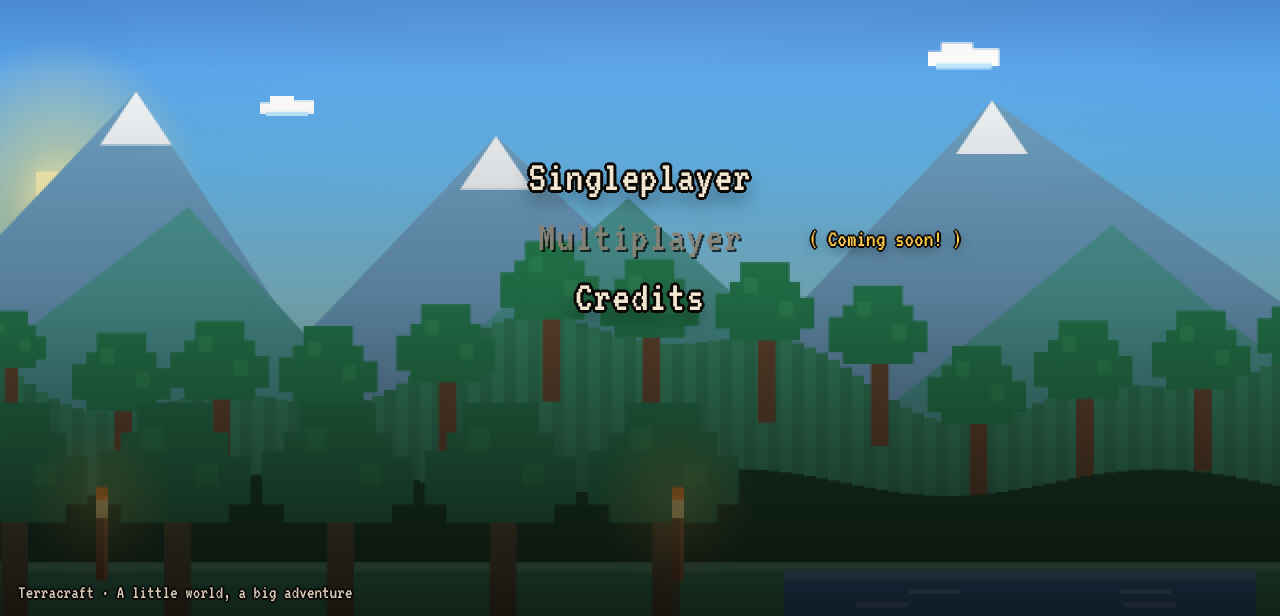
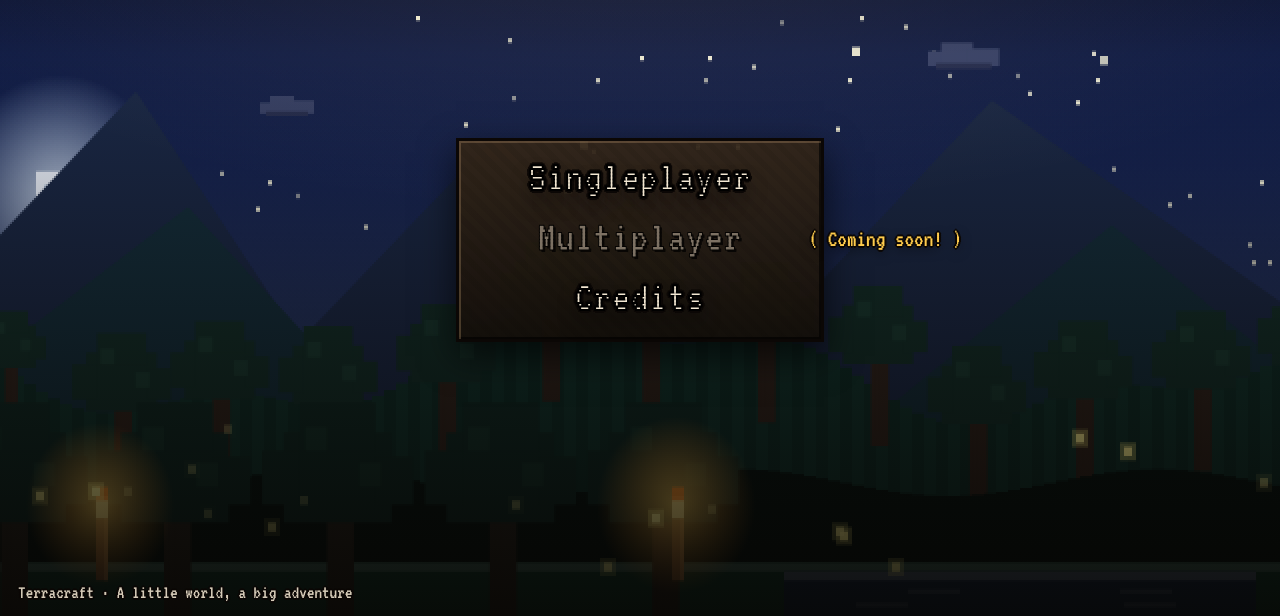
Before and after one commit to Radit-smpaha/terraria-javascript, a plain HTML site: page terraria.html in a window 1280 px wide. Shown: the part 184-800 px from the top of the page. Drawn offline with Linux system fonts and the light colour scheme; animation ran at ten frames a second.

Commit message:
Terraria overhaul: stone menu plaque, chunky stroked menu text, dusk-first menu scene, tan hotbar + bigger hearts, dirt-textured panels; fix duplicate sunAngle and hunger-bar specificity

```diff
--- a/terraria.css
+++ b/terraria.css
@@ -2489,6 +2489,13 @@
   background: linear-gradient(180deg, #ffb37a, #b4530c);
   box-shadow: inset 0 2px 0 rgba(255, 255, 255, .35);
 }
+/* This one needs the id: an `#hunger-bar.hunger-fill` rule further up the file
+   outranks a plain class, so without it the hunger bar kept the old flat orange
+   gradient while every other bar got the Terraria treatment. */
+#hunger-bar.hunger-fill {
+  background: linear-gradient(180deg, #ffb37a, #b4530c);
+  box-shadow: inset 0 2px 0 rgba(255, 255, 255, .35);
+}
 
 /* Life hearts and mana stars: the Terraria signature, now bevelled. */
 .heart { font-size: 19px; }
@@ -2567,3 +2574,79 @@
 
 /* Warm scrollbars everywhere, so no panel shows a blue bar. */
 * { scrollbar-color: var(--terra-edge) var(--terra-deep); }
+
+/* ============================================================
+   TERRARIA OVERHAUL
+   The parts that make the whole thing read as the game rather
+   than as a web page sitting on top of one.
+   ============================================================ */
+
+/* The menu hangs on a carved stone plaque, like the panels Terraria
+   draws its own menus in - instead of loose text on the sky. */
+.title-menu::before {
+  content: '';
+  position: absolute;
+  inset: -14px -4px;
+  z-index: -1;
+  /* Decorative only: a pseudo-element still takes pointer events, and this
+     plaque overhangs the buttons, so without this it could swallow a click. */
+  pointer-events: none;
+  background:
+    repeating-linear-gradient(45deg, rgba(0, 0, 0, .06) 0 6px, transparent 6px 12px),
+    linear-gradient(180deg, rgba(52, 38, 24, .93), rgba(20, 15, 10, .95));
+  border: 3px solid var(--terra-ink);
+  box-shadow: var(--terra-bevel), 0 14px 34px rgba(0, 0, 0, .62);
+}
+
+/* VT323 is a thin face; Terraria's is a chunky pixel one. Stroking the
+   stems is what gives the menu text real weight. */
+.title-button { -webkit-text-stroke: 2px #000; }
+.title-button-disabled { -webkit-text-stroke: 1px #000; }
+
+/* A darker, moodier frame - Terraria's menu is never flat daylight. */
+.title-vignette {
+  background:
+    radial-gradient(110% 70% at 50% 8%, rgba(255, 214, 150, .10), transparent 60%),
+    linear-gradient(180deg, rgba(10, 6, 3, .44), transparent 30%,
+      rgba(8, 5, 3, .34) 58%, rgba(6, 4, 2, .86));
+}
+
+/* Hotbar: Terraria's slots are tan-framed over a dark interior. */
+.hotbar-slot {
+  border-color: #b0a17c;
+  background: linear-gradient(180deg, #332d24, #1b1712);
+  box-shadow: inset 2px 2px 0 rgba(226, 213, 176, .35),
+    inset -2px -2px 0 rgba(0, 0, 0, .65);
+}
+.hotbar-slot:hover {
+  border-color: var(--terra-gold);
+  background: linear-gradient(180deg, #4a4032, #241f18);
+}
+.hotbar-slot.active {
+  border-color: #fff4cf;
+  background: linear-gradient(180deg, #6b5c44, #33291d);
+  box-shadow: inset 0 0 0 2px rgba(255, 244, 207, .75), 0 0 16px rgba(255, 232, 160, .55);
+}
+
+/* Life and mana, big and unmissable, the way Terraria draws them. */
+.heart { font-size: 24px; }
+.heart.full {
+  color: #e02f2f;
+  filter: drop-shadow(0 1px 0 #4a0b0b) drop-shadow(0 0 6px rgba(255, 50, 50, .55));
+}
+.heart.empty { color: #4a3a34; filter: none; }
+.star { font-size: 21px; }
+.star.full {
+  color: #4aa3ff;
+  filter: drop-shadow(0 1px 0 #0b2a4a) drop-shadow(0 0 6px rgba(70, 150, 255, .6));
+}
+
+/* A hint of packed dirt on every panel, like Terraria's stonework. */
+.top-left-panel,
+.hotbar-wrapper,
+.modal-content,
+.title-world-list,
+.title-credits ul {
+  background-image: repeating-linear-gradient(45deg,
+    rgba(0, 0, 0, .05) 0 5px, transparent 5px 10px);
+}
--- a/terraria.html
+++ b/terraria.html
@@ -5,7 +5,7 @@
   <meta charset="UTF-8">
   <meta name="viewport" content="width=device-width, initial-scale=1.0, user-scalable=no">
   <title>Terracraft: Forest Survivor & Boss Slayer</title>
-  <link rel="stylesheet" href="terraria.css?v=23">
+  <link rel="stylesheet" href="terraria.css?v=24">
   <link rel="preconnect" href="https://fonts.googleapis.com">
   <link rel="preconnect" href="https://fonts.gstatic.com" crossorigin>
   <link href="https://fonts.googleapis.com/css2?family=Press+Start+2P&family=VT323&display=swap" rel="stylesheet">
@@ -638,7 +638,7 @@
   <script src="juice.js?v=13" onerror="window.__terraNoteScript&&window.__terraNoteScript('FAIL juice.js')" onload="window.__terraNoteScript&&window.__terraNoteScript('ok juice.js: '+(typeof GameFeel))"></script>
   <script src="npcs.js?v=2" onerror="window.__terraNoteScript&&window.__terraNoteScript('FAIL npcs.js')" onload="window.__terraNoteScript&&window.__terraNoteScript('ok npcs.js: '+(typeof NPCManager))"></script>
   <script src="journey.js?v=2" onerror="window.__terraNoteScript&&window.__terraNoteScript('FAIL journey.js')" onload="window.__terraNoteScript&&window.__terraNoteScript('ok journey.js: '+(typeof JourneySystem))"></script>
-  <script src="terraria.js?v=32" onerror="window.__terraNoteScript&&window.__terraNoteScript('FAIL terraria.js')" onload="window.__terraNoteScript&&window.__terraNoteScript('ok terraria.js: Game='+(typeof Game))"></script>
+  <script src="terraria.js?v=33" onerror="window.__terraNoteScript&&window.__terraNoteScript('FAIL terraria.js')" onload="window.__terraNoteScript&&window.__terraNoteScript('ok terraria.js: Game='+(typeof Game))"></script>
 </body>
 
 </html>
```
Also changed, not shown: terraria.js.
